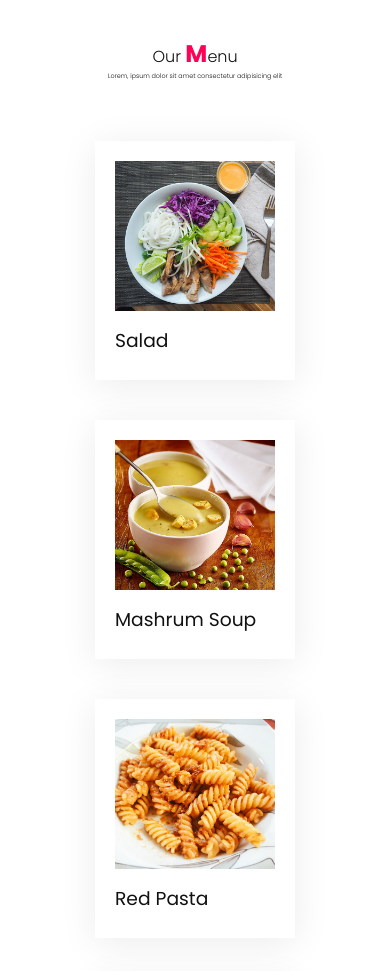
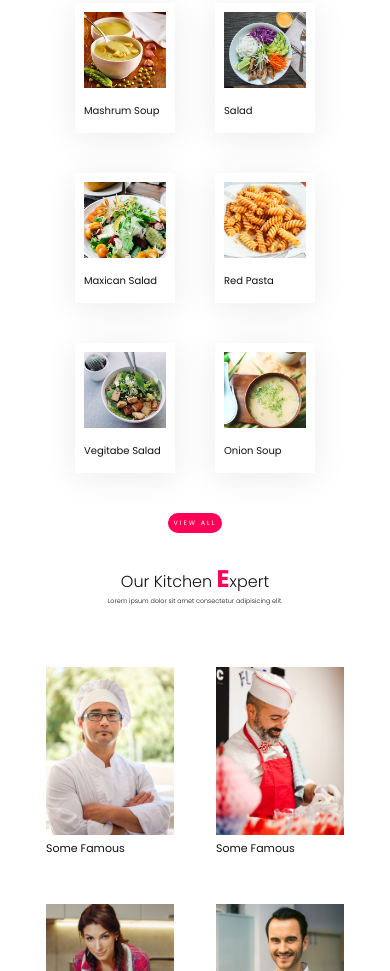
Before and after one commit to tanvirMahtab077/Food-blog, a plain HTML site: page index.html in a window 390 px wide. Shown: the part 1029-2000 px from the top of the page. Drawn offline with Linux system fonts and the light colour scheme.

Commit message:
fixed card size for mobile device

```diff
--- a/css/style.css
+++ b/css/style.css
@@ -661,4 +661,34 @@ header .nevigation li a:hover {
     .titleText {
         font-size: 1em;
     }
+
+    .menu .content .box .text h3 {
+        font-size: 10px;
+    }
+
+    section {
+        padding: 14px;
+    }
+
+    .menu .content .box {
+        width: 100px;
+        border: 9px solid #FFF;
+    }
+
+    .menu .content .box .imgBox {
+        height: 76px;
+    }
+
+    .expert .content .box {
+        width: 150px;
+        padding: 11px;
+    }
+
+    .expert .content .box .imgBox {
+        height: 168px;
+    }
+
+    .expert .content .box .text h3 {
+       font-size: 11px;
+    }
 }
```
